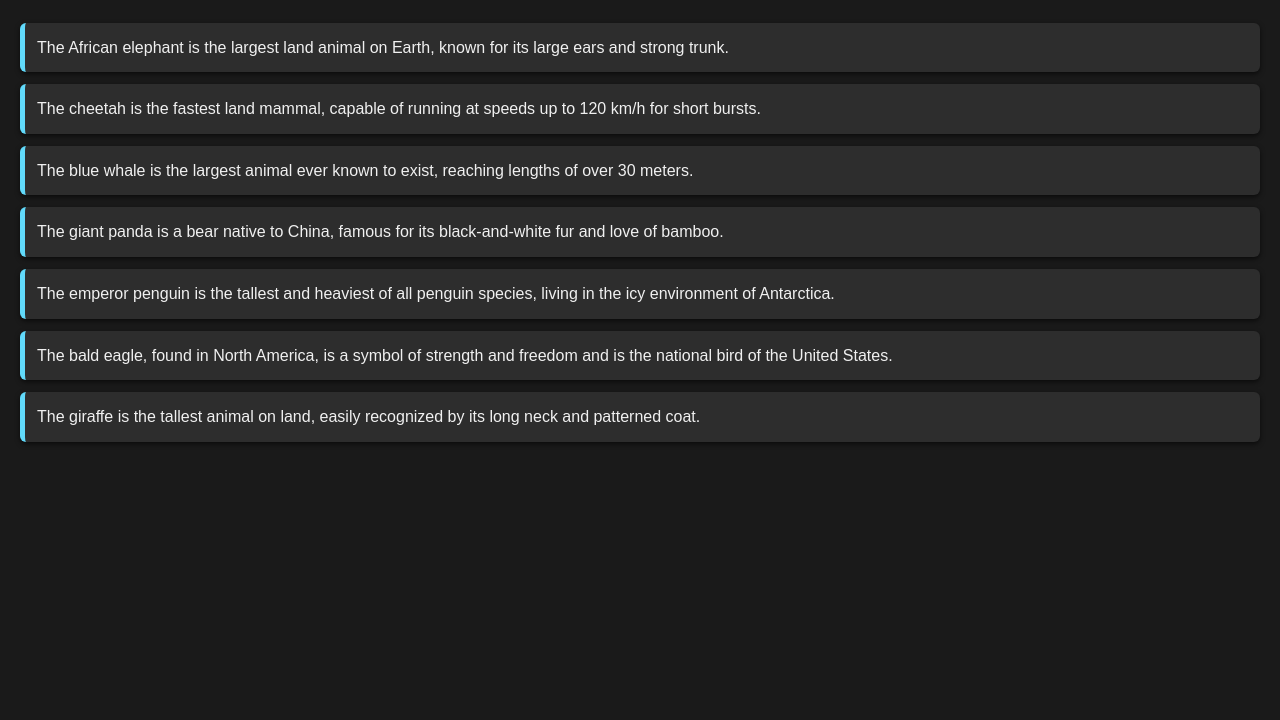
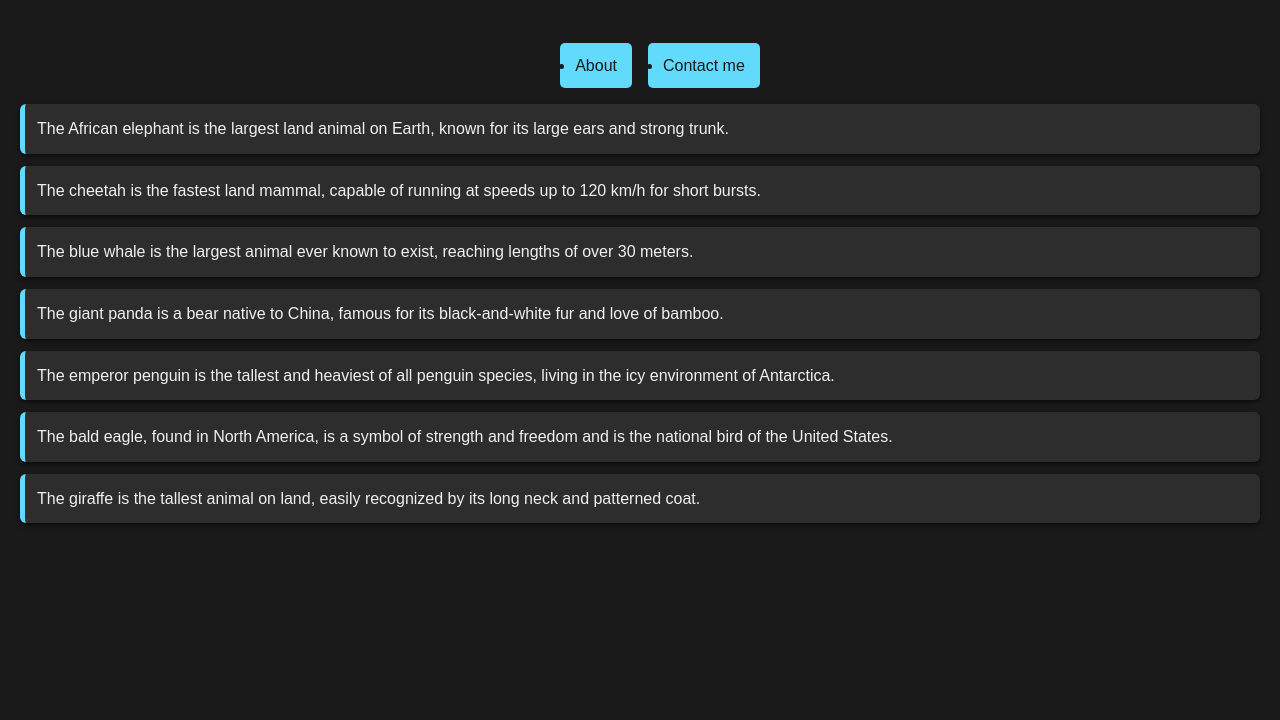
Before and after one commit to omr-muhammad/odin-node-1, a website: page views/index.html in a window 1280 px wide. Shown: the part 80-800 px from the top of the page. Drawn offline with Linux system fonts and the light colour scheme.

Commit message:
Added hrefs to pages

```diff
--- a/server.js
+++ b/server.js
@@ -11,7 +11,6 @@ const notFoundPage = fs.readFileSync('./views/404.html');
 const server = createServer((req, res) => {
     res.writeHead(200, { "content-type": "text/html" });
     if (req.method === 'GET') {
-
         if (req.url === '/') {
             res.end(homepage);
         } else if (req.url === '/about') {
--- a/views/index.html
+++ b/views/index.html
@@ -1,5 +1,6 @@
 <!DOCTYPE html>
 <html lang="en">
+
 <head>
   <meta charset="UTF-8">
   <meta name="viewport" content="width=device-width, initial-scale=1.0">
@@ -9,8 +10,10 @@
       font-family: Arial, sans-serif;
       line-height: 1.6;
       margin: 20px;
-      background-color: #1a1a1a; /* Dark background */
-      color: #f0f0f0;           /* Light text */
+      background-color: #1a1a1a;
+      /* Dark background */
+      color: #f0f0f0;
+      /* Light text */
     }
 
     h1 {
@@ -23,9 +26,17 @@
       background: #2d2d2d;
       padding: 12px;
       margin: 12px 0;
-      border-left: 5px solid #61dafb; /* Blue accent */
+      border-left: 5px solid #61dafb;
+      /* Blue accent */
       border-radius: 6px;
-      box-shadow: 0 2px 5px rgba(0,0,0,0.6);
+      box-shadow: 0 2px 5px rgba(0, 0, 0, 0.6);
+    }
+
+    ul {
+      display: flex;
+      justify-content: center;
+      gap: 1rem;
+      align-items: center;
     }
 
     a {
@@ -45,8 +56,18 @@
   </style>
 
 </head>
+
 <body>
   <h1>Interesting Animals</h1>
+
+  <ul>
+    <a href="/about">
+      <li> About </li>
+    </a>
+    <a href="/contact-me">
+      <li> Contact me </li>
+    </a>
+  </ul>
 
   <p>The African elephant is the largest land animal on Earth, known for its large ears and strong trunk.</p>
 
@@ -56,10 +77,13 @@
 
   <p>The giant panda is a bear native to China, famous for its black-and-white fur and love of bamboo.</p>
 
-  <p>The emperor penguin is the tallest and heaviest of all penguin species, living in the icy environment of Antarctica.</p>
+  <p>The emperor penguin is the tallest and heaviest of all penguin species, living in the icy environment of
+    Antarctica.</p>
 
-  <p>The bald eagle, found in North America, is a symbol of strength and freedom and is the national bird of the United States.</p>
+  <p>The bald eagle, found in North America, is a symbol of strength and freedom and is the national bird of the United
+    States.</p>
 
   <p>The giraffe is the tallest animal on land, easily recognized by its long neck and patterned coat.</p>
 </body>
+
 </html>
```
